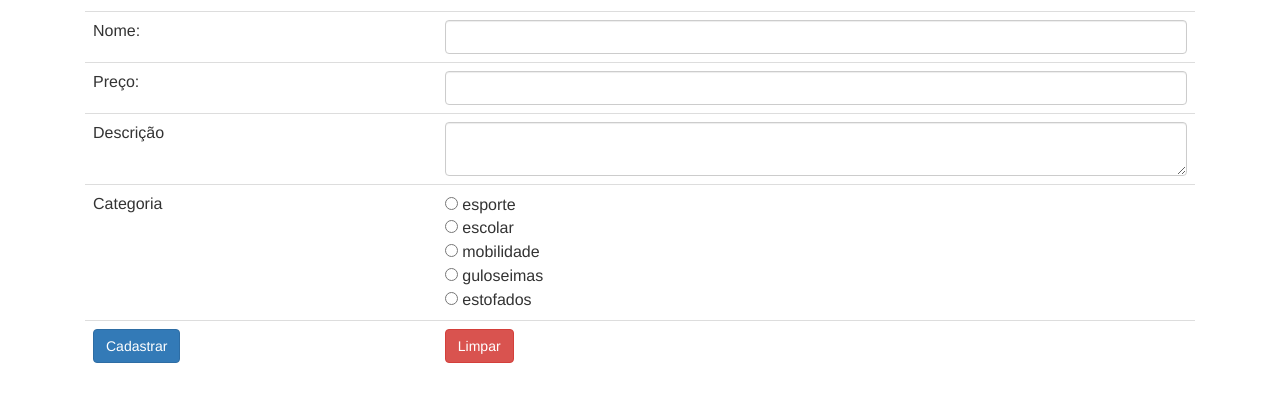
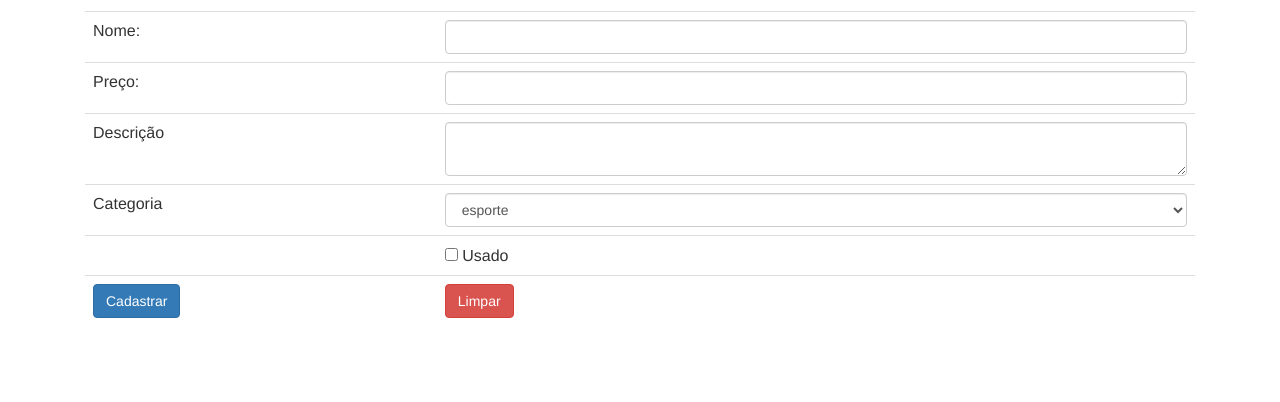
Before and after one commit to joanmelo89/ProgWEB2017.1-FSSS, a PHP site: page /produto-formulario.php in a window 1280 px wide. Shown: the part 149-551 px from the top of the page. Run offline with PHP 8.4, Linux system fonts and the light colour scheme; data comes from the database, SQL or seed files in the repository.

Commit message:
atualização
select e checkbox

```diff
--- a/banco-produto.php
+++ b/banco-produto.php
@@ -9,8 +9,8 @@ function listaProdutos($conexao){
 	return $produtos;
 }
 //função que insere produtos
-function insereProduto($conexao, $nome, $preco, $descricao, $categoria_id){
-	$query = "insert into produtos (nome, preco, descricao, categoria_id) values ('{$nome}', {$preco}, '{$descricao}', {$categoria_id})";
+function insereProduto($conexao, $nome, $preco, $descricao, $categoria_id, $usado){
+	$query = "insert into produtos (nome, preco, descricao, categoria_id, usado) values ('{$nome}', {$preco}, '{$descricao}', {$categoria_id}, {$usado})";
 	return mysqli_query($conexao, $query);
 
 }
--- a/produto-formulario.php
+++ b/produto-formulario.php
@@ -24,11 +24,21 @@ $categorias = listaCategorias($conexao);
 			<tr>
 				<td>Categoria</td>
 				<td>
+				<select name="categoria_id" class="form-control">
 				<?php foreach($categorias as $categoria):?>
-					<input type="radio" name="categoria_id" value="<?php echo $categoria['id'] ?>">
-					<?php echo $categoria['nome']."<br>" ?>
+
+						<option value="<?php echo $categoria['id'] ?>">
+							<?php echo $categoria['nome'];?>
+						</option>
+
 				<?php endforeach?>
+				</select>
+
 				</td>
+			</tr>
+			<tr>
+			<td></td>
+			<td><input type="checkbox" name="usado" value="true"> Usado</td>
 			</tr>
 			<tr>
 				<td><input class="btn btn-primary" type="submit" value="Cadastrar"></td>
```
Also changed, not shown: adiciona-produto.php (+6 -2 lines).
